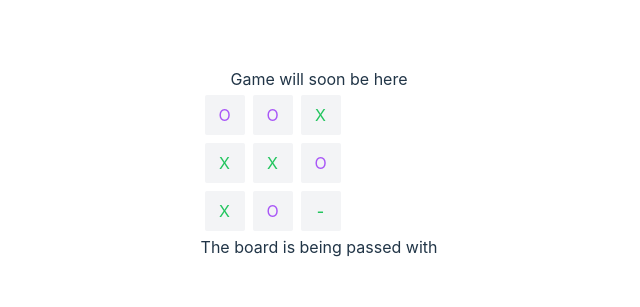
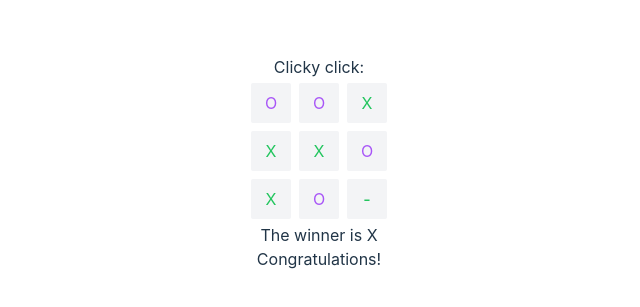
Before and after one commit to fractal-bootcamp/lui.xo-multi, a React (Vite) app: page / in a window 1280 px wide. Shown: the part 237-544 px from the top of the page, without its empty margins (321-961 px from the left). Built offline with nearby package versions, Linux system fonts and the light colour scheme.

Commit message:
winstate messaging

```diff
--- a/src/App.tsx
+++ b/src/App.tsx
@@ -137,7 +137,7 @@ const ShowTile = (move: string) => {
 
   const oClass = "text-purple-500"
 
-  const nullClass = "text-gray-100"
+  const nullClass = "text-gray-100 cursor-pointer"
 
 
   if (move ==="X") {
@@ -169,32 +169,55 @@ const ShowBoard = ({ board } : { board: BoardType} ) => {
   return (
     <>
     <div className={sharedRowClassName}>
-      {exampleBoard[0].map(ShowTile)}
+      {board[0].map(ShowTile)}
     </div>
 
     <div className={sharedRowClassName}>
-      {exampleBoard[1].map(ShowTile)}
+      {board[1].map(ShowTile)}
     </div>
 
     <div className={sharedRowClassName}>
-      {exampleBoard[2].map(ShowTile)}
+      {board[2].map(ShowTile)}
     </div>
-
-    <div> The board is being passed with {board[1][1]}</div>
     </>
   )
 
 }
 
+
+const ShowResults = ( {outcome, winner} : WinState ) => {
+  if (outcome === "WIN"){
+    return(
+      <div>
+        The winner is {winner}
+        <br />
+        Congratulations!
+      </div>
+    )
+  }
+  else if (outcome === "TIE"){
+    return(
+      <div>
+        The game is TIED! No winner today.
+      </div>
+    )
+  }
+  else return null
+}
+
 function App() {
-  const [board, setBoard] = useState(startingBoard)
+  const [board, setBoard] = useState(exampleBoard)
+
+  const currentWinState = checkWinCondition(board)
 
   return (
     <>
       <p>
-        Game will soon be here
+        Clicky click:
       </p>
       <ShowBoard  board={board}/>
+
+      <ShowResults outcome = {currentWinState.outcome} winner = {currentWinState.winner} />
     </>
   )
 }
```
